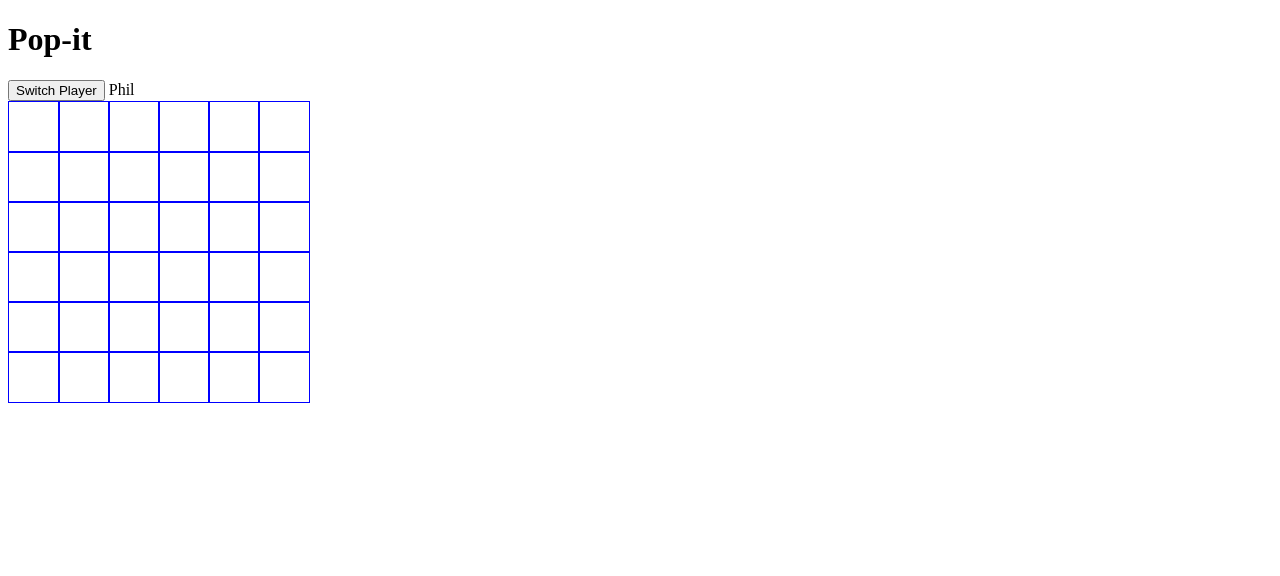
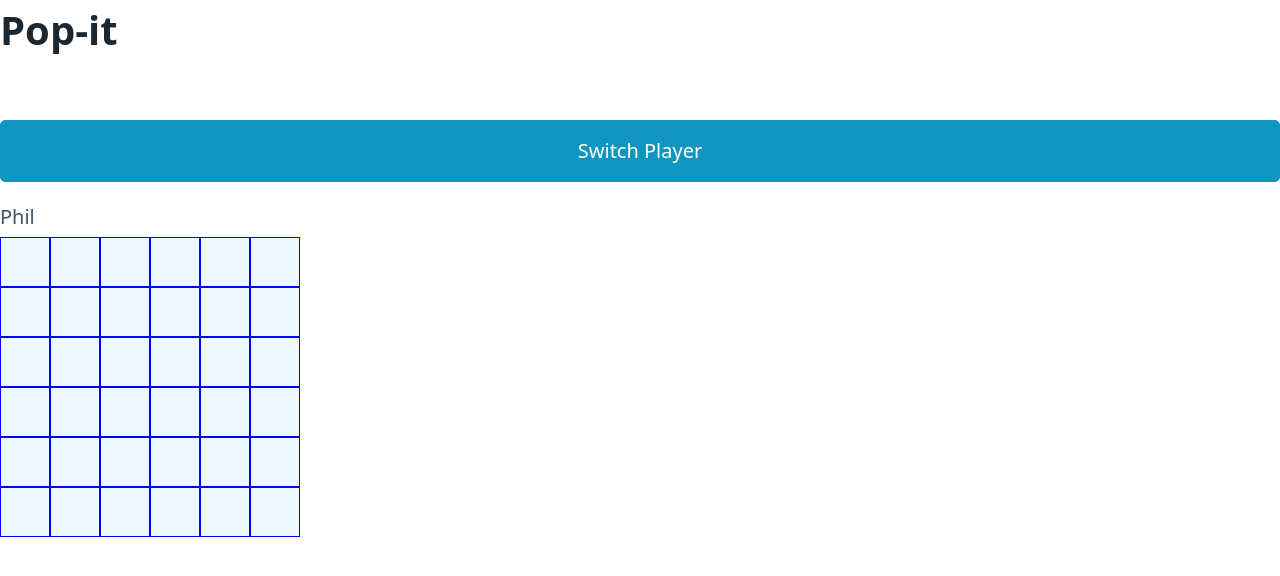
Before and after one commit to pmiossec/ih_module1_project_game, a plain HTML site: page game.html in a window 1280 px wide. Drawn offline with nearby package versions, Linux system fonts and the light colour scheme.

Commit message:
feat: beginning of cell styling change on cell click

```diff
--- a/game.html
+++ b/game.html
@@ -4,6 +4,7 @@
     <meta charset="UTF-8">
     <meta http-equiv="X-UA-Compatible" content="IE=edge">
     <meta name="viewport" content="width=device-width, initial-scale=1.0">
+    <link rel="stylesheet" href="https://cdn.jsdelivr.net/npm/@picocss/pico@1/css/pico.min.css">
     <link rel="stylesheet" href="style.css">
     <title>Pop-it game!</title>
 </head>
@@ -14,42 +15,42 @@
     <label id="currentPlayer">To be initialized....</label>
 
     <div class="board">
-        <div id="c1-1" class="cell" onclick="javascript:popGame.popBubble(0)"></div>
-        <div id="c1-2" class="cell" onclick="javascript:popGame.popBubble(1)"></div>
-        <div id="c1-3" class="cell" onclick="javascript:popGame.popBubble(2)"></div>
-        <div id="c1-4" class="cell" onclick="javascript:popGame.popBubble(3)"></div>
-        <div id="c1-5" class="cell" onclick="javascript:popGame.popBubble(4)"></div>
-        <div id="c1-6" class="cell" onclick="javascript:popGame.popBubble(5)"></div>
-        <div id="c2-1" class="cell" onclick="javascript:popGame.popBubble(6)"></div>
-        <div id="c2-2" class="cell" onclick="javascript:popGame.popBubble(7)"></div>
-        <div id="c2-3" class="cell" onclick="javascript:popGame.popBubble(8)"></div>
-        <div id="c2-4" class="cell" onclick="javascript:popGame.popBubble(9)"></div>
-        <div id="c2-5" class="cell" onclick="javascript:popGame.popBubble(10)"></div>
-        <div id="c2-6" class="cell" onclick="javascript:popGame.popBubble(11)"></div>
-        <div id="c3-1" class="cell" onclick="javascript:popGame.popBubble(12)"></div>
-        <div id="c3-2" class="cell" onclick="javascript:popGame.popBubble(13)"></div>
-        <div id="c3-3" class="cell" onclick="javascript:popGame.popBubble(14)"></div>
-        <div id="c3-4" class="cell" onclick="javascript:popGame.popBubble(15)"></div>
-        <div id="c3-5" class="cell" onclick="javascript:popGame.popBubble(16)"></div>
-        <div id="c3-6" class="cell" onclick="javascript:popGame.popBubble(17)"></div>
-        <div id="c4-1" class="cell" onclick="javascript:popGame.popBubble(18)"></div>
-        <div id="c4-2" class="cell" onclick="javascript:popGame.popBubble(19)"></div>
-        <div id="c4-3" class="cell" onclick="javascript:popGame.popBubble(20)"></div>
-        <div id="c4-4" class="cell" onclick="javascript:popGame.popBubble(21)"></div>
-        <div id="c4-5" class="cell" onclick="javascript:popGame.popBubble(22)"></div>
-        <div id="c4-6" class="cell" onclick="javascript:popGame.popBubble(23)"></div>
-        <div id="c5-1" class="cell" onclick="javascript:popGame.popBubble(24)"></div>
-        <div id="c5-2" class="cell" onclick="javascript:popGame.popBubble(25)"></div>
-        <div id="c5-3" class="cell" onclick="javascript:popGame.popBubble(26)"></div>
-        <div id="c5-4" class="cell" onclick="javascript:popGame.popBubble(27)"></div>
-        <div id="c5-5" class="cell" onclick="javascript:popGame.popBubble(28)"></div>
-        <div id="c5-6" class="cell" onclick="javascript:popGame.popBubble(29)"></div>
-        <div id="c6-1" class="cell" onclick="javascript:popGame.popBubble(30)"></div>
-        <div id="c6-2" class="cell" onclick="javascript:popGame.popBubble(31)"></div>
-        <div id="c6-3" class="cell" onclick="javascript:popGame.popBubble(32)"></div>
-        <div id="c6-4" class="cell" onclick="javascript:popGame.popBubble(33)"></div>
-        <div id="c6-5" class="cell" onclick="javascript:popGame.popBubble(34)"></div>
-        <div id="c6-6" class="cell" onclick="javascript:popGame.popBubble(35)"></div>
+        <div id="c1-1" class="cell untouched" onclick="javascript:popGame.popBubble(0, this.id)"></div>
+        <div id="c1-2" class="cell untouched" onclick="javascript:popGame.popBubble(1, this.id)"></div>
+        <div id="c1-3" class="cell untouched" onclick="javascript:popGame.popBubble(2, this.id)"></div>
+        <div id="c1-4" class="cell untouched" onclick="javascript:popGame.popBubble(3, this.id)"></div>
+        <div id="c1-5" class="cell untouched" onclick="javascript:popGame.popBubble(4, this.id)"></div>
+        <div id="c1-6" class="cell untouched" onclick="javascript:popGame.popBubble(5, this.id)"></div>
+        <div id="c2-1" class="cell untouched" onclick="javascript:popGame.popBubble(6, this.id)"></div>
+        <div id="c2-2" class="cell untouched" onclick="javascript:popGame.popBubble(7, this.id)"></div>
+        <div id="c2-3" class="cell untouched" onclick="javascript:popGame.popBubble(8, this.id)"></div>
+        <div id="c2-4" class="cell untouched" onclick="javascript:popGame.popBubble(9, this.id)"></div>
+        <div id="c2-5" class="cell untouched" onclick="javascript:popGame.popBubble(10, this.id)"></div>
+        <div id="c2-6" class="cell untouched" onclick="javascript:popGame.popBubble(11, this.id)"></div>
+        <div id="c3-1" class="cell untouched" onclick="javascript:popGame.popBubble(12, this.id)"></div>
+        <div id="c3-2" class="cell untouched" onclick="javascript:popGame.popBubble(13, this.id)"></div>
+        <div id="c3-3" class="cell untouched" onclick="javascript:popGame.popBubble(14, this.id)"></div>
+        <div id="c3-4" class="cell untouched" onclick="javascript:popGame.popBubble(15, this.id)"></div>
+        <div id="c3-5" class="cell untouched" onclick="javascript:popGame.popBubble(16, this.id)"></div>
+        <div id="c3-6" class="cell untouched" onclick="javascript:popGame.popBubble(17, this.id)"></div>
+        <div id="c4-1" class="cell untouched" onclick="javascript:popGame.popBubble(18, this.id)"></div>
+        <div id="c4-2" class="cell untouched" onclick="javascript:popGame.popBubble(19, this.id)"></div>
+        <div id="c4-3" class="cell untouched" onclick="javascript:popGame.popBubble(20, this.id)"></div>
+        <div id="c4-4" class="cell untouched" onclick="javascript:popGame.popBubble(21, this.id)"></div>
+        <div id="c4-5" class="cell untouched" onclick="javascript:popGame.popBubble(22, this.id)"></div>
+        <div id="c4-6" class="cell untouched" onclick="javascript:popGame.popBubble(23, this.id)"></div>
+        <div id="c5-1" class="cell untouched" onclick="javascript:popGame.popBubble(24, this.id)"></div>
+        <div id="c5-2" class="cell untouched" onclick="javascript:popGame.popBubble(25, this.id)"></div>
+        <div id="c5-3" class="cell untouched" onclick="javascript:popGame.popBubble(26, this.id)"></div>
+        <div id="c5-4" class="cell untouched" onclick="javascript:popGame.popBubble(27, this.id)"></div>
+        <div id="c5-5" class="cell untouched" onclick="javascript:popGame.popBubble(28, this.id)"></div>
+        <div id="c5-6" class="cell untouched" onclick="javascript:popGame.popBubble(29, this.id)"></div>
+        <div id="c6-1" class="cell untouched" onclick="javascript:popGame.popBubble(30, this.id)"></div>
+        <div id="c6-2" class="cell untouched" onclick="javascript:popGame.popBubble(31, this.id)"></div>
+        <div id="c6-3" class="cell untouched" onclick="javascript:popGame.popBubble(32, this.id)"></div>
+        <div id="c6-4" class="cell untouched" onclick="javascript:popGame.popBubble(33, this.id)"></div>
+        <div id="c6-5" class="cell untouched" onclick="javascript:popGame.popBubble(34, this.id)"></div>
+        <div id="c6-6" class="cell untouched" onclick="javascript:popGame.popBubble(35, this.id)"></div>
     </div>
     <script src="popit.js"></script>
 </body>
--- a/popit.js
+++ b/popit.js
@@ -1,10 +1,10 @@
 console.log("popit!!!!!")
 
 const BubbleState = {
-    popped: 0,
-    selected: 1,
-    untouched: 2,
-    unused: 3,
+    popped: "popped",
+    selected: "selected",
+    untouched: "untouched",
+    unused: "unused",
 }
 
 class Board {
@@ -25,19 +25,32 @@ class Board {
     }
 
     switchPlayer() {
+        console.log("start processing cells...");
+
         for (let i = 0; i < this.board.length; i++) {
-            for (let j = 0; i < this.board[i].length; j++) {
-                const element = this.board[i][j];
-                if(element === BubbleState.selected) {
-                    element = BubbleState.popped;
+            for (let j = 0; j < this.board[i].length; j++) {
+                if(this.board[i][j] === BubbleState.selected) {
+                    this.board[i][j] = BubbleState.popped;
                 }
             }
         }
+
+        console.log("cell processed!!!");
 
         this.setCurrentPlayer(this.activePlayer == this.player1
             ? this.player2
             : this.player1);
     }
+
+    // selectCell(iCell) {
+    //     if(this.selectedCells.length === 3) {
+    //         console.log("3 cells max!!");
+    //     }
+
+    //     if
+
+    //     this.selectedCells ==
+    // }
 }
 
 class SquareBoard extends Board {
@@ -48,7 +61,7 @@ class SquareBoard extends Board {
             player2);
     }
 
-    popBubble(iCell) {
+    popBubble(iCell, elementId) {
         const row = Math.floor(iCell / 6);
         const column = iCell % 6;
         if (this.board[row][column] === BubbleState.unused) {
@@ -61,6 +74,7 @@ class SquareBoard extends Board {
             this.board[row][column] = BubbleState.selected;
         }
         console.log("pop", iCell, row, column, this.board);
+        document.getElementById(elementId).className = this.board[row][column]
     }
 
     switchPlayer() {
--- a/style.css
+++ b/style.css
@@ -9,3 +9,19 @@ div.board {
     grid-template-columns: repeat(6, 50px [col-start]);
     grid-template-rows: repeat(6, 50px [col-start]);
 }
+
+.popped{
+    background-color: gray;
+}
+
+.selected{
+    background-color: lightgray;
+}
+
+.untouched{
+    background-color: aliceblue;
+}
+
+/* .unused{
+
+} */
```
